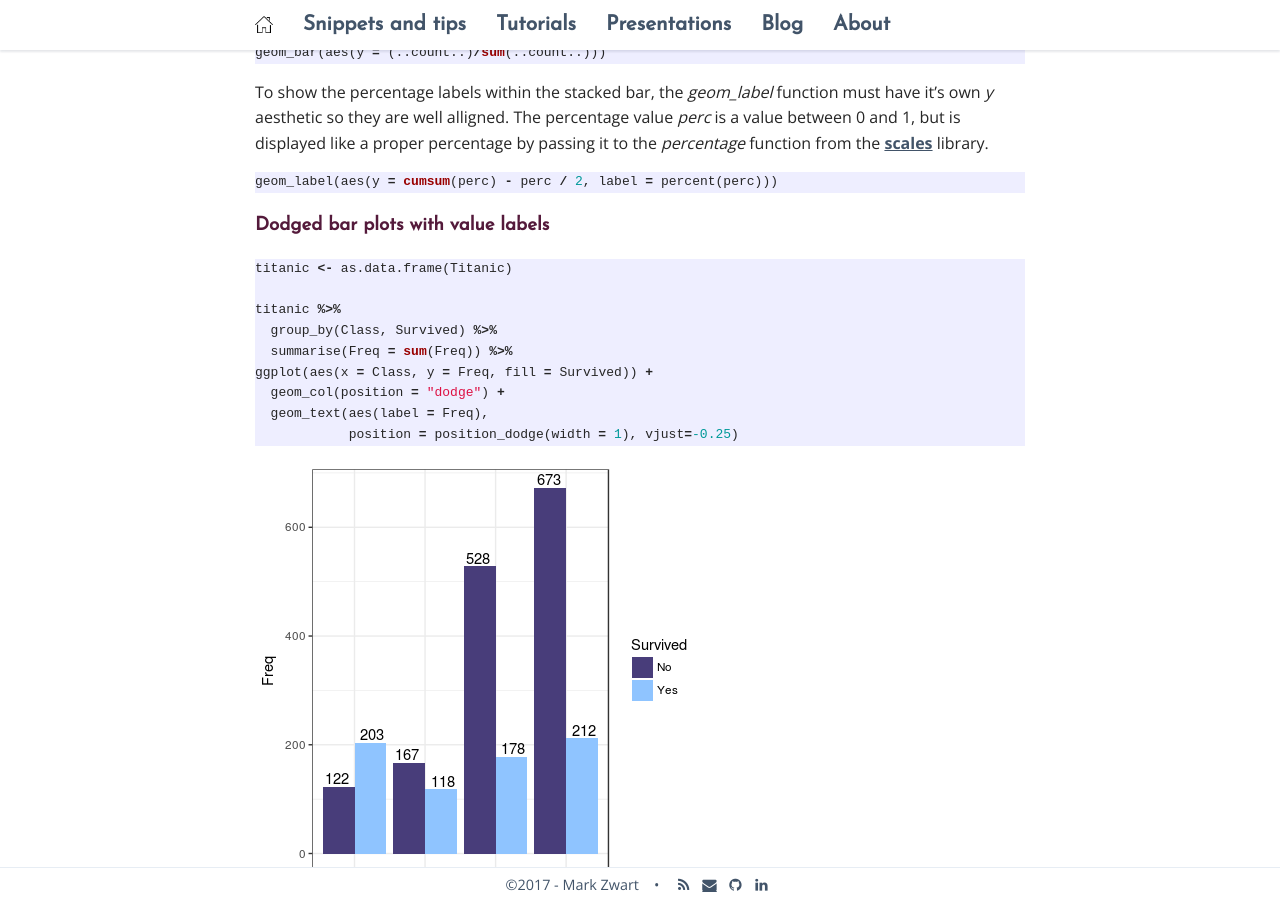
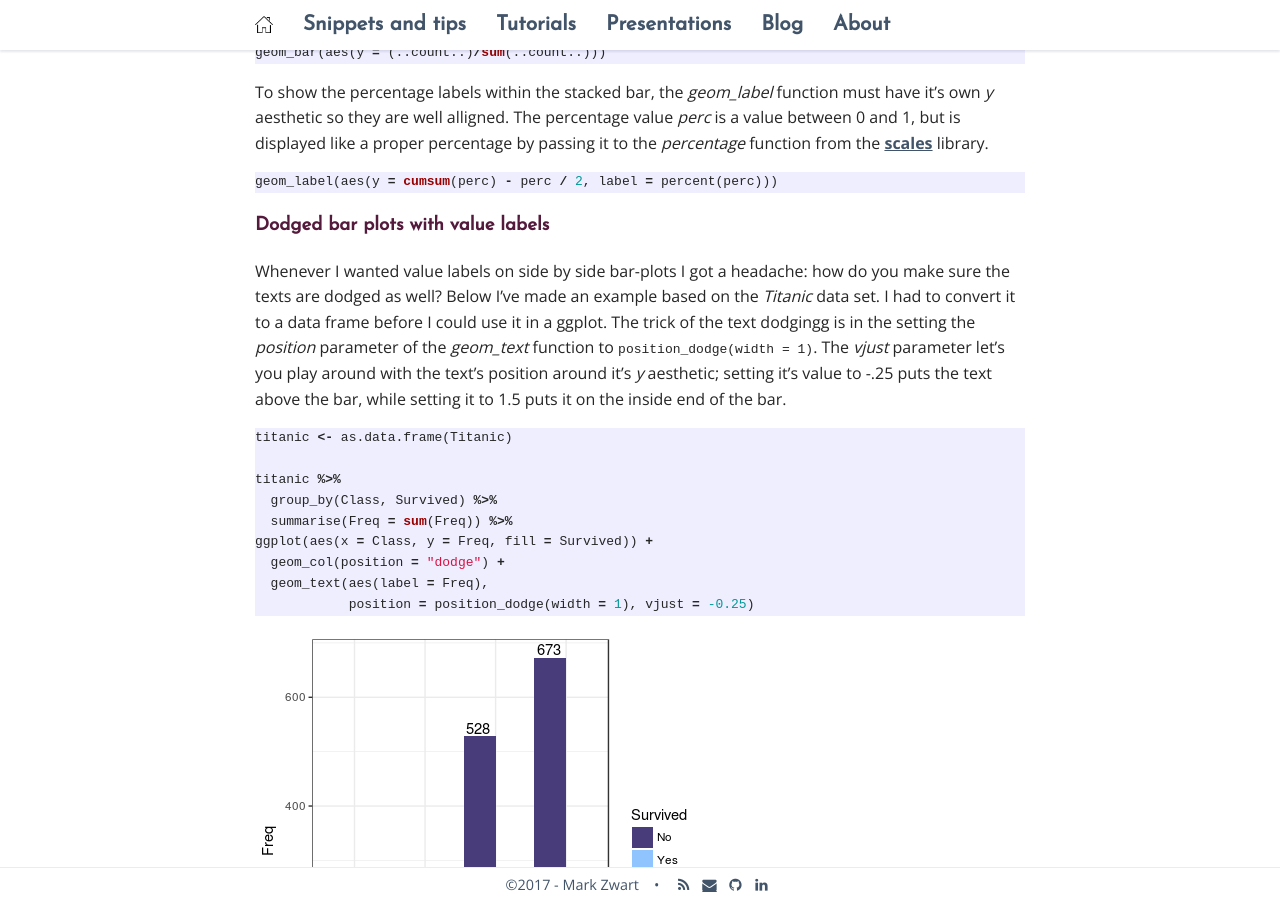
Before and after one commit to mark-me/mark-me.github.io, a Jekyll site: the page built from _pages/snippets-and-tips/graphs/graphs.md, in a window 1280 px wide and 900 px high, scrolled down 2850 px. Built offline with Jekyll 4.4.1, drawn with Linux system fonts in a browser that asks for light colours; nearby versions of some CDN libraries; comment, search, counter and statistics services are not loaded.

Commit message:
Update graphs.md

````diff
--- a/_pages/snippets-and-tips/graphs/graphs.md
+++ b/_pages/snippets-and-tips/graphs/graphs.md
@@ -72,6 +72,7 @@ geom_label(aes(y = cumsum(perc) - perc / 2, label = percent(perc)))
 ```
 ### Dodged bar plots with value labels
 
+Whenever I wanted value labels on side by side bar-plots I got a headache: how do you make sure the texts are dodged as well? Below I've made an example based on the _Titanic_ data set. I had to convert it to a data frame before I could use it in a ggplot. The trick of the text dodgingg is in the setting the _position_ parameter of the _geom_text_ function to ```position_dodge(width = 1)```. The _vjust_ parameter let's you play around with the text's position around it's _y_ aesthetic; setting it's value to -.25 puts the text above the bar, while setting it to 1.5 puts it on the inside end of the bar.
 ```r
 titanic <- as.data.frame(Titanic)
 
@@ -81,7 +82,7 @@ titanic %>%
 ggplot(aes(x = Class, y = Freq, fill = Survived)) +
   geom_col(position = "dodge") +
   geom_text(aes(label = Freq),
-            position = position_dodge(width = 1), vjust=-0.25)
+            position = position_dodge(width = 1), vjust = -0.25)
 ```
 <img src="/_pages/snippets-and-tips/graphs/bar-plot-dodge.png" alt="ggrepel" align="center"/>
 
@@ -108,6 +109,7 @@ Let's make and example of the [diamonds](http://ggplot2.tidyverse.org/reference/
 * The _coord_polar_ function turns the bar chart into a pie chart by setting the _theta_ to "y" so the y-axis is the circumference of the pie.
 * I've turned off the fill and color legends, using the _guides_ function, since all information is displayed in the labels
 * Lastly the newly created _blank_theme_ is added to remove all the bloat.
+
 ```r
 diamonds %>%
   group_by(cut) %>%
````
